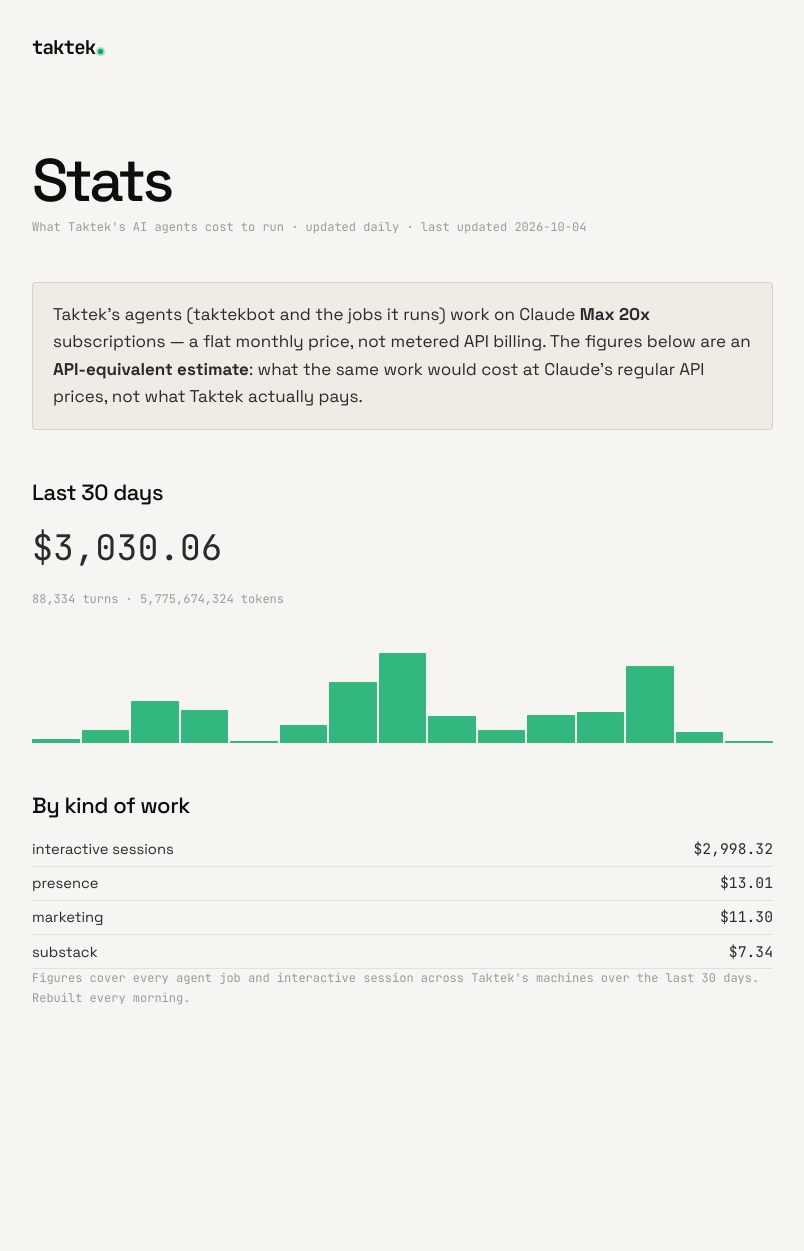
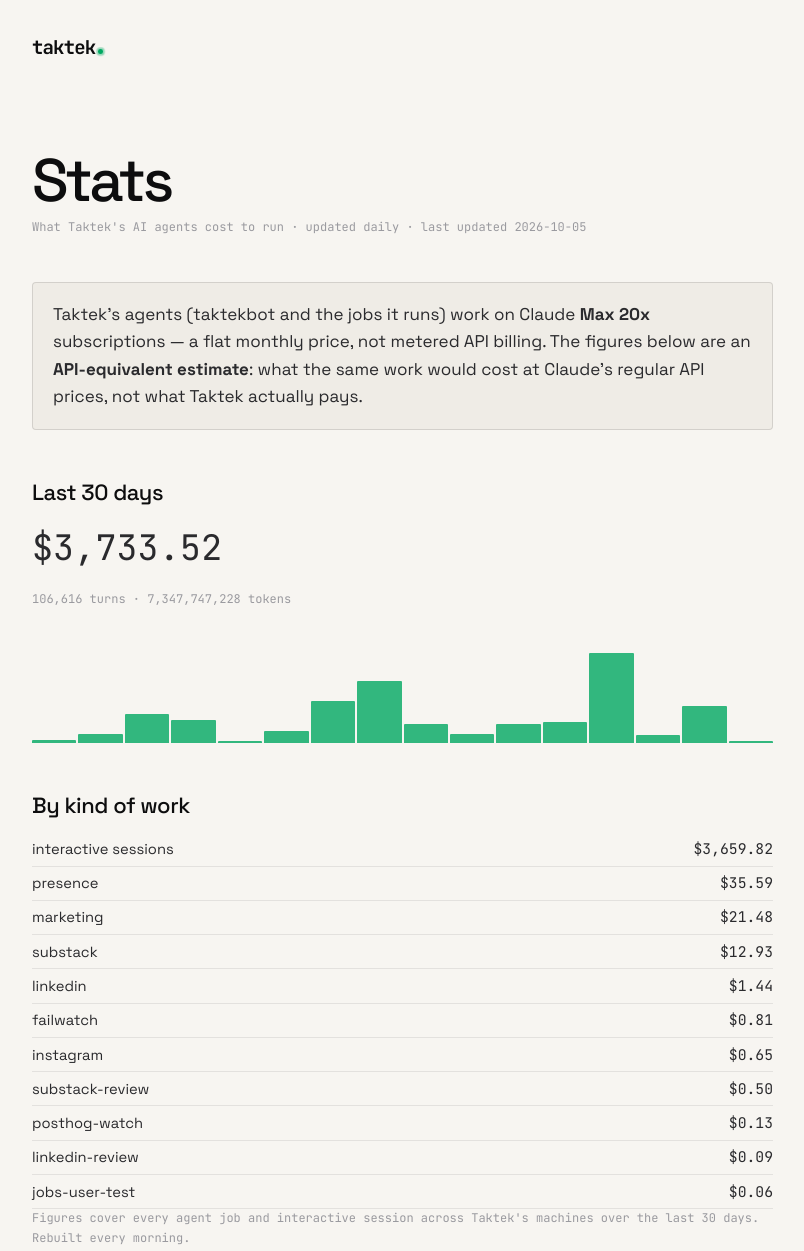
Before and after one commit to taktekhq/taktekhq.github.io, a plain HTML site: page stats/index.html in a window 1280 px wide. Shown: the top 1251 px of the page, without its empty margins (124-928 px from the left). Drawn offline with Linux system fonts and the light colour scheme.

Commit message:
Stats: last 30 days

```diff
--- a/stats/index.html
+++ b/stats/index.html
@@ -27,7 +27,7 @@
 <main>
   <section class="doc">
     <h1>Stats</h1>
-    <p class="sub">What Taktek's AI agents cost to run &middot; updated daily &middot; last updated 2026-10-04</p>
+    <p class="sub">What Taktek's AI agents cost to run &middot; updated daily &middot; last updated 2026-10-05</p>
 
     <div class="lede-box">
       <p>Taktek's agents (taktekbot and the jobs it runs) work on Claude <b>Max 20x</b> subscriptions — a flat
@@ -36,13 +36,13 @@
     </div>
 
     <h2>Last 30 days</h2>
-    <p class="stat-big">$3,030.06</p>
-    <p class="sub">88,334 turns &middot; 5,775,674,324 tokens</p>
+    <p class="stat-big">$3,733.52</p>
+    <p class="sub">106,616 turns &middot; 7,347,747,228 tokens</p>
 
-    <div class="bars"><div class="bar" style="height:5%" title="2026-09-11: $31.69"></div><div class="bar" style="height:15%" title="2026-09-21: $88.72"></div><div class="bar" style="height:47%" title="2026-09-22: $281.84"></div><div class="bar" style="height:37%" title="2026-09-23: $220.95"></div><div class="bar" style="height:3%" title="2026-09-24: $20.14"></div><div class="bar" style="height:20%" title="2026-09-25: $121.29"></div><div class="bar" style="height:68%" title="2026-09-26: $406.79"></div><div class="bar" style="height:100%" title="2026-09-27: $595.98"></div><div class="bar" style="height:30%" title="2026-09-28: $179.88"></div><div class="bar" style="height:15%" title="2026-09-29: $89.04"></div><div class="bar" style="height:32%" title="2026-09-30: $189.42"></div><div class="bar" style="height:35%" title="2026-10-01: $206.28"></div><div class="bar" style="height:86%" title="2026-10-02: $511.73"></div><div class="bar" style="height:13%" title="2026-10-03: $80.03"></div><div class="bar" style="height:2%" title="2026-10-04: $6.28"></div></div>
+    <div class="bars"><div class="bar" style="height:4%" title="2026-09-11: $31.69"></div><div class="bar" style="height:10%" title="2026-09-21: $88.72"></div><div class="bar" style="height:33%" title="2026-09-22: $281.84"></div><div class="bar" style="height:26%" title="2026-09-23: $220.95"></div><div class="bar" style="height:2%" title="2026-09-24: $20.14"></div><div class="bar" style="height:14%" title="2026-09-25: $121.29"></div><div class="bar" style="height:47%" title="2026-09-26: $406.79"></div><div class="bar" style="height:69%" title="2026-09-27: $595.98"></div><div class="bar" style="height:21%" title="2026-09-28: $179.88"></div><div class="bar" style="height:10%" title="2026-09-29: $89.04"></div><div class="bar" style="height:22%" title="2026-09-30: $189.42"></div><div class="bar" style="height:24%" title="2026-10-01: $206.28"></div><div class="bar" style="height:100%" title="2026-10-02: $861.80"></div><div class="bar" style="height:9%" title="2026-10-03: $81.34"></div><div class="bar" style="height:41%" title="2026-10-04: $350.11"></div><div class="bar" style="height:2%" title="2026-10-05: $8.25"></div></div>
 
     <h2>By kind of work</h2>
-    <div class="row"><span>interactive sessions</span><span class="num">$2,998.32</span></div><div class="row"><span>presence</span><span class="num">$13.01</span></div><div class="row"><span>marketing</span><span class="num">$11.30</span></div><div class="row"><span>substack</span><span class="num">$7.34</span></div>
+    <div class="row"><span>interactive sessions</span><span class="num">$3,659.82</span></div><div class="row"><span>presence</span><span class="num">$35.59</span></div><div class="row"><span>marketing</span><span class="num">$21.48</span></div><div class="row"><span>substack</span><span class="num">$12.93</span></div><div class="row"><span>linkedin</span><span class="num">$1.44</span></div><div class="row"><span>failwatch</span><span class="num">$0.81</span></div><div class="row"><span>instagram</span><span class="num">$0.65</span></div><div class="row"><span>substack-review</span><span class="num">$0.50</span></div><div class="row"><span>posthog-watch</span><span class="num">$0.13</span></div><div class="row"><span>linkedin-review</span><span class="num">$0.09</span></div><div class="row"><span>jobs-user-test</span><span class="num">$0.06</span></div>
 
     <p class="sub">Figures cover every agent job and interactive session across Taktek's machines over the
     last 30 days. Rebuilt every morning.</p>
```
